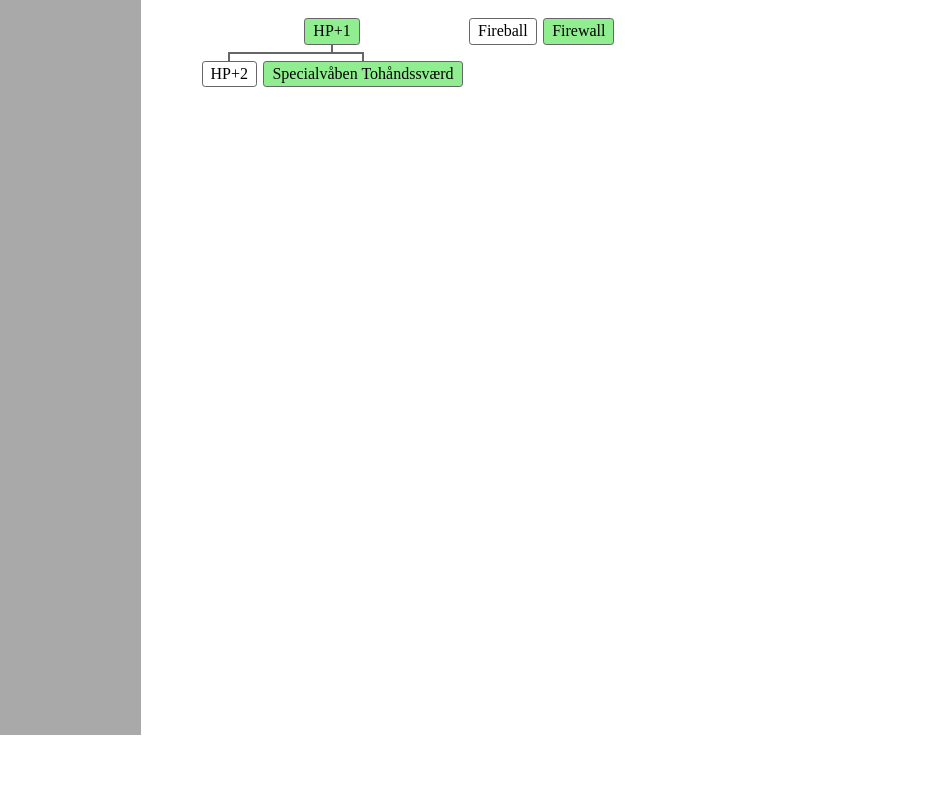
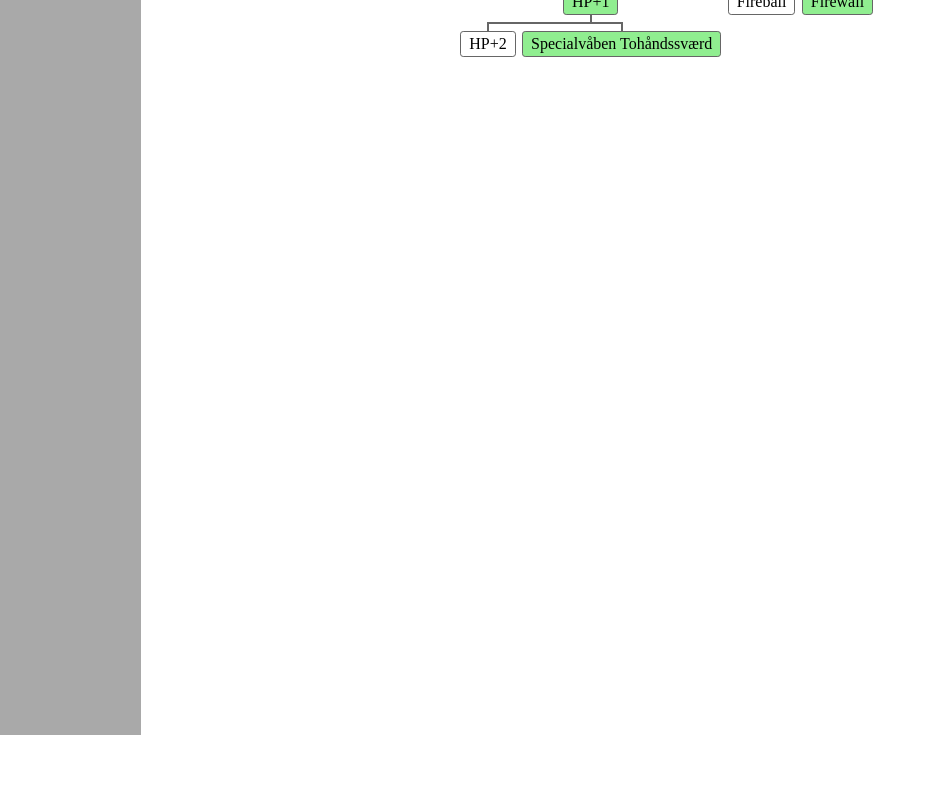
Before and after one commit to ThomasNyk/CMS, a website: page client/skillTree/skillTree.html in a window 1280 px wide. Shown: the part 65-875 px from the top of the page, without its empty margins (0-936 px from the left). After the commit the page ends 846 px from the top, so only its background shows below. Drawn offline with Linux system fonts and the light colour scheme.

Commit message:
Fixed windowDragging

```diff
--- a/client/skillTree/skillTree.css
+++ b/client/skillTree/skillTree.css
@@ -1,11 +1,12 @@
 #skillTreeDiv {
     padding-top: 2%;
-    overflow-y: scroll;
+    overflow: hidden;
     text-align: center;
     width: 100vh;
     height: 100vh;
     position: absolute;
     z-index: -1;
+    left: 1000px;
 }
 
 .unselectable {
@@ -19,6 +20,7 @@
 
 
 body {
+    overflow: hidden;
     margin-top: 0;
     padding-top: 0;
 }
--- a/client/skillTree/skillTree.js
+++ b/client/skillTree/skillTree.js
@@ -139,3 +139,5 @@ function drag() {
     elmnt.style.top = (posYNew) + "px";
     elmnt.style.left = (posXNew) + "px";
 }
+elmnt.style.top = (20) + "px";
+elmnt.style.left = ((window.screen.width / 3) - elmnt.style.width) + "px";
```
